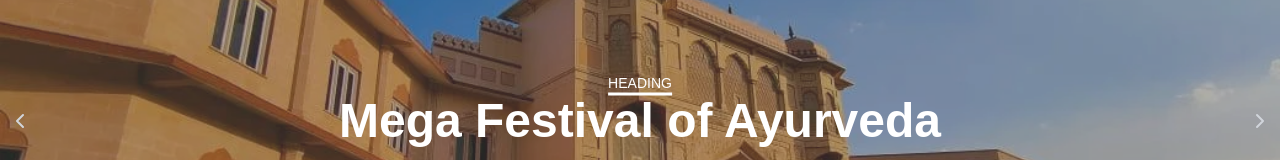
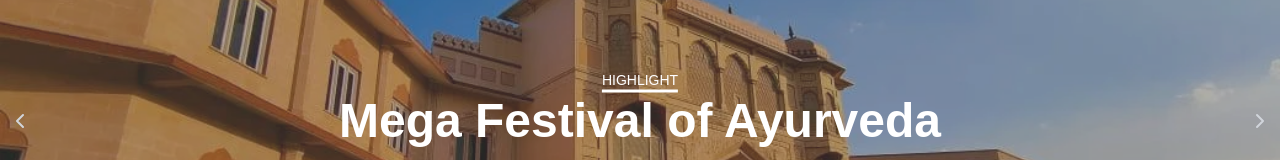
Before and after one commit to loremdev2/Ayurmahotsava-freelancing-UI, a Next.js app: page / in a window 1280 px wide. Shown: the part 222-382 px from the top of the page. Built offline with nearby package versions, Linux system fonts and the light colour scheme; a web font is replaced by a local one.

Commit message:
Rename Header to Highlight

```diff
--- a/app/components/ImageSlider/ImageSlider.tsx
+++ b/app/components/ImageSlider/ImageSlider.tsx
@@ -87,9 +87,10 @@ export default function ImageSlider(): any {
                 </div>
 
                 {/* Heading with custom styles */}
-                <div className="absolute top-1/3 left-1/2 transform -translate-x-1/2 -translate-y-1/2 custom-heading text-white text-sm sm:text-xs lg:text-sm">
-                    Heading
+                <div className="absolute top-1/3 sm:top-[38%] left-1/2 transform -translate-x-1/2 -translate-y-1/2 custom-heading text-white text-sm sm:text-xs lg:text-sm mt-2 sm:mt-4">
+                    HIGHLIGHT
                 </div>
+
 
                 {/* Conditional "Read More" button on 2nd and 3rd images */}
                 {(currentIndex === 1 || currentIndex === 2) && (
```
